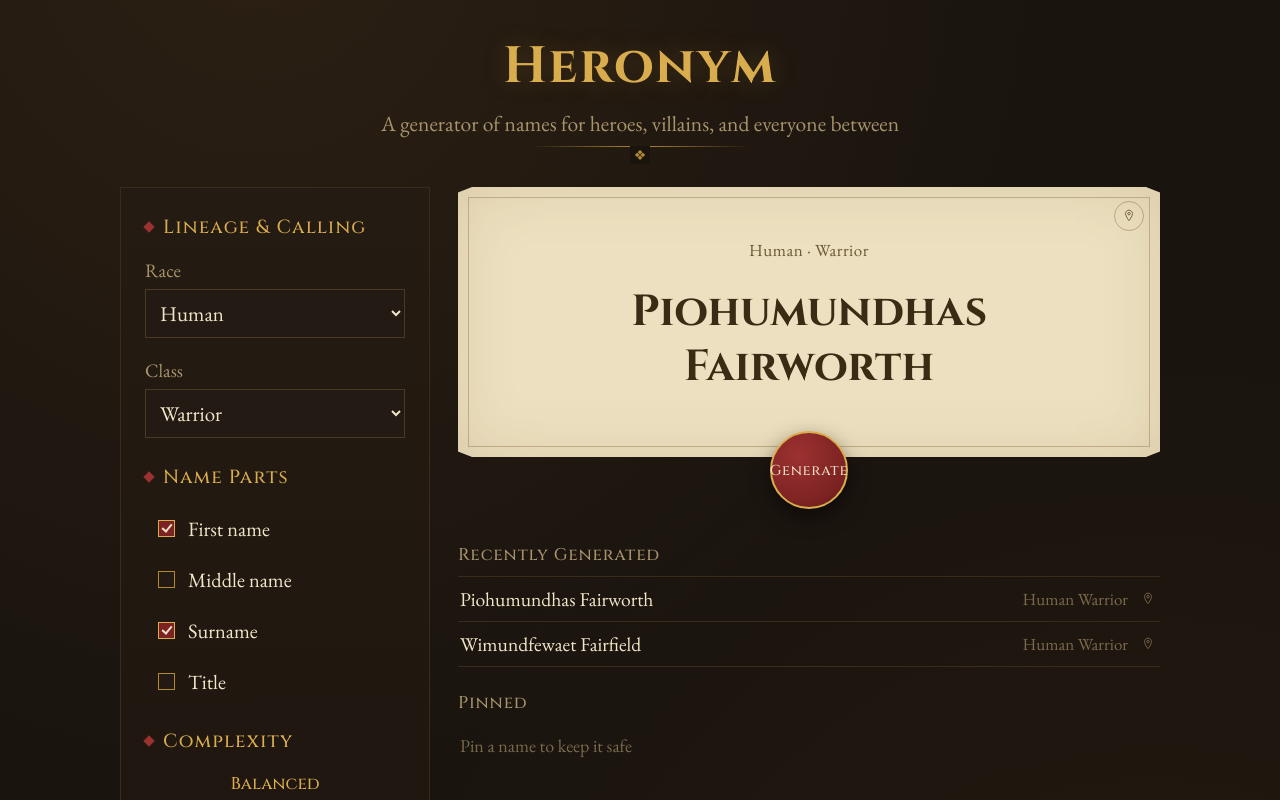
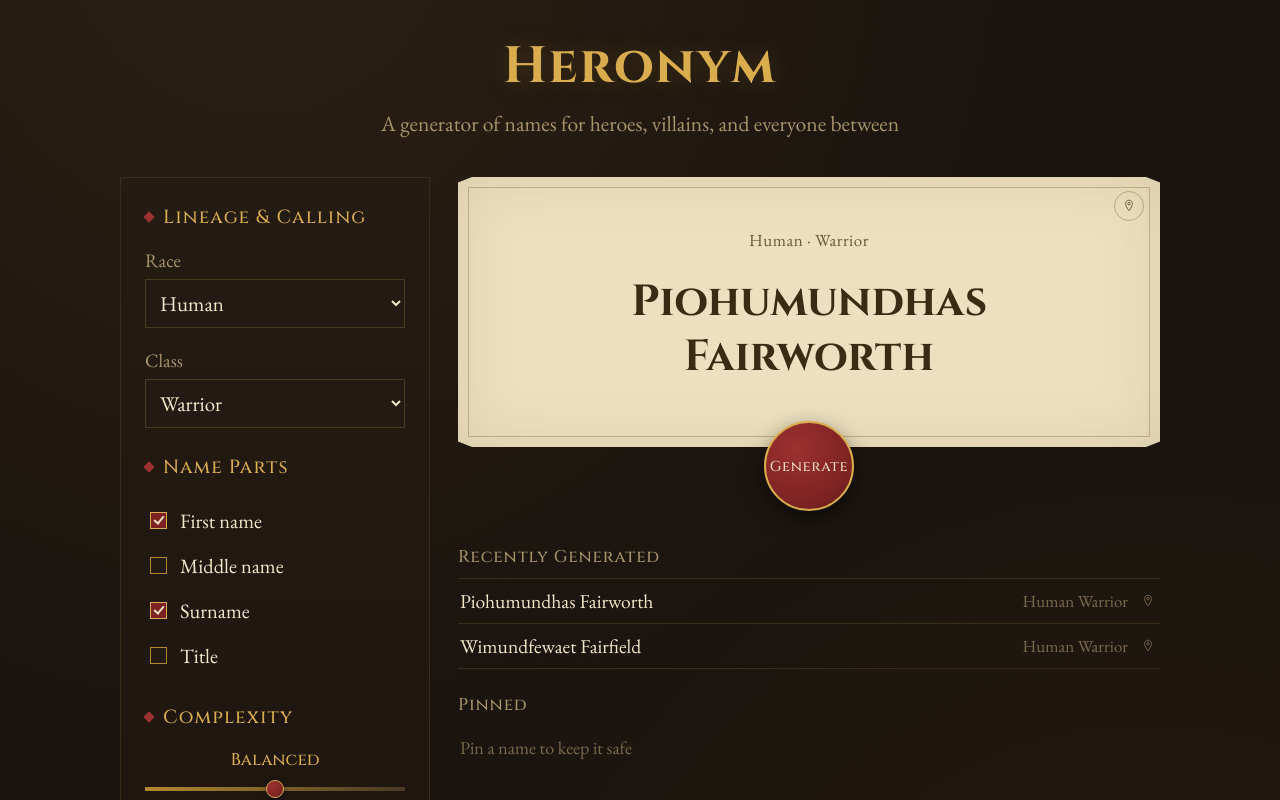
Before and after one commit to DanielHearn/heronym, a React (Vite) app: page / in a window 1280 px wide. Shown: the top 800 px of the page. Built offline with nearby package versions, Linux system fonts and the light colour scheme.

Commit message:
Remove unnecessary UI

```diff
--- a/src/index.css
+++ b/src/index.css
@@ -61,23 +61,6 @@ body {
   color: var(--text-muted);
   font-size: 1.08rem;
   margin: 0;
-}
-.rule {
-  width: 220px;
-  height: 1px;
-  margin: 18px auto 0;
-  background: linear-gradient(90deg, transparent, var(--gold), transparent);
-}
-.rule::after {
-  content: '❖';
-  display: block;
-  color: var(--gold);
-  font-size: 0.7rem;
-  margin-top: -9px;
-  background: var(--ink);
-  width: 20px;
-  margin-left: auto;
-  margin-right: auto;
 }
 
 .layout {
@@ -151,7 +134,7 @@ select:focus-visible {
 .toggles {
   display: flex;
   flex-direction: column;
-  gap: 10px;
+  gap: 0px;
   margin-top: 4px;
 }
 .toggle {
@@ -159,7 +142,7 @@ select:focus-visible {
   align-items: center;
   gap: 10px;
   cursor: pointer;
-  padding: 6px 8px;
+  padding: 8px 8px 8px 0;
   border: 1px solid transparent;
 }
 .toggle:hover {
@@ -325,8 +308,8 @@ select:focus-visible {
   z-index: 2;
 }
 .seal {
-  width: 78px;
-  height: 78px;
+  width: 90px;
+  height: 90px;
   border-radius: 50%;
   background: radial-gradient(circle at 35% 30%, var(--wax-bright), var(--wax) 70%, #4e1414 100%);
   border: 2px solid var(--gold-bright);
```
